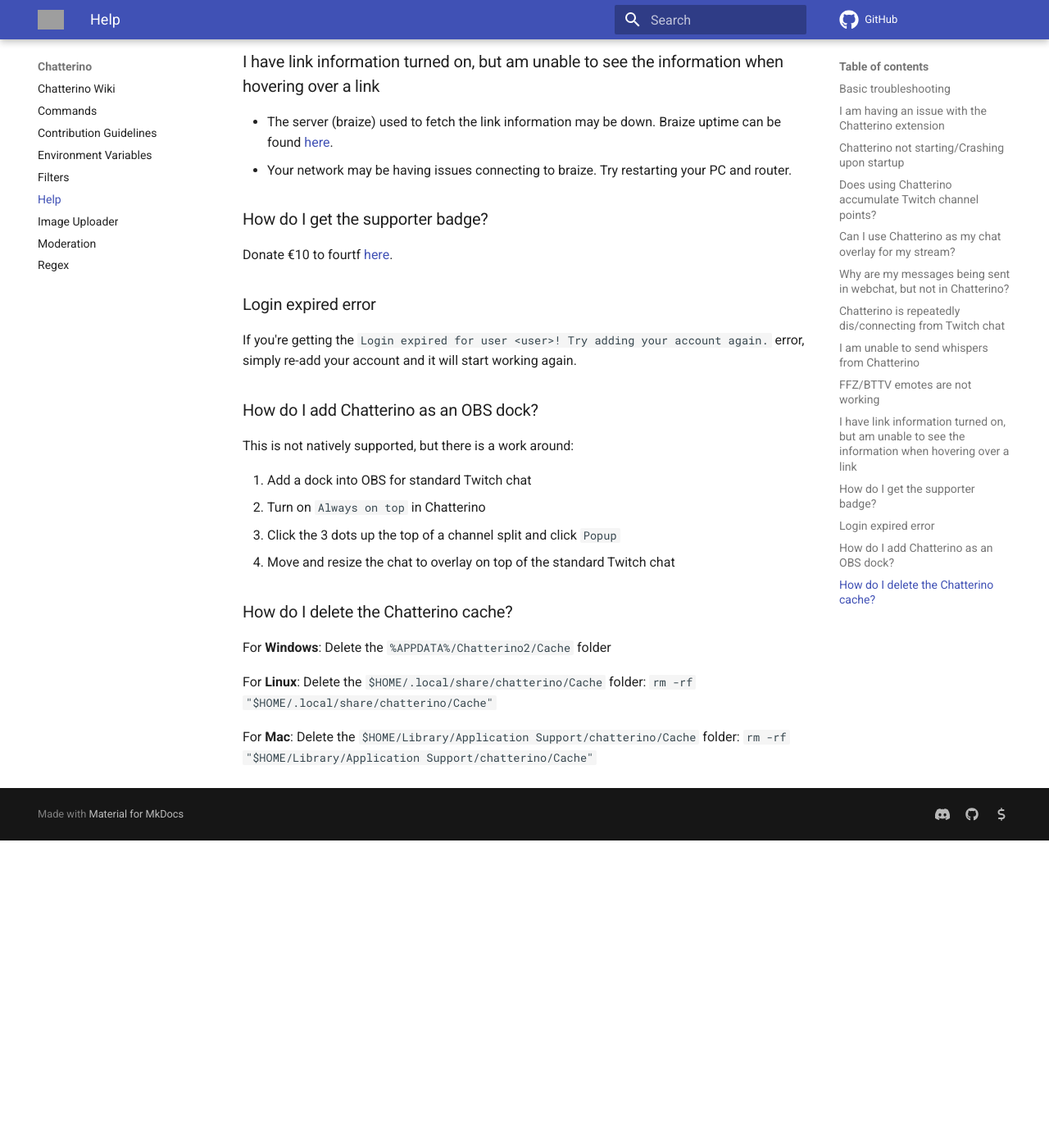
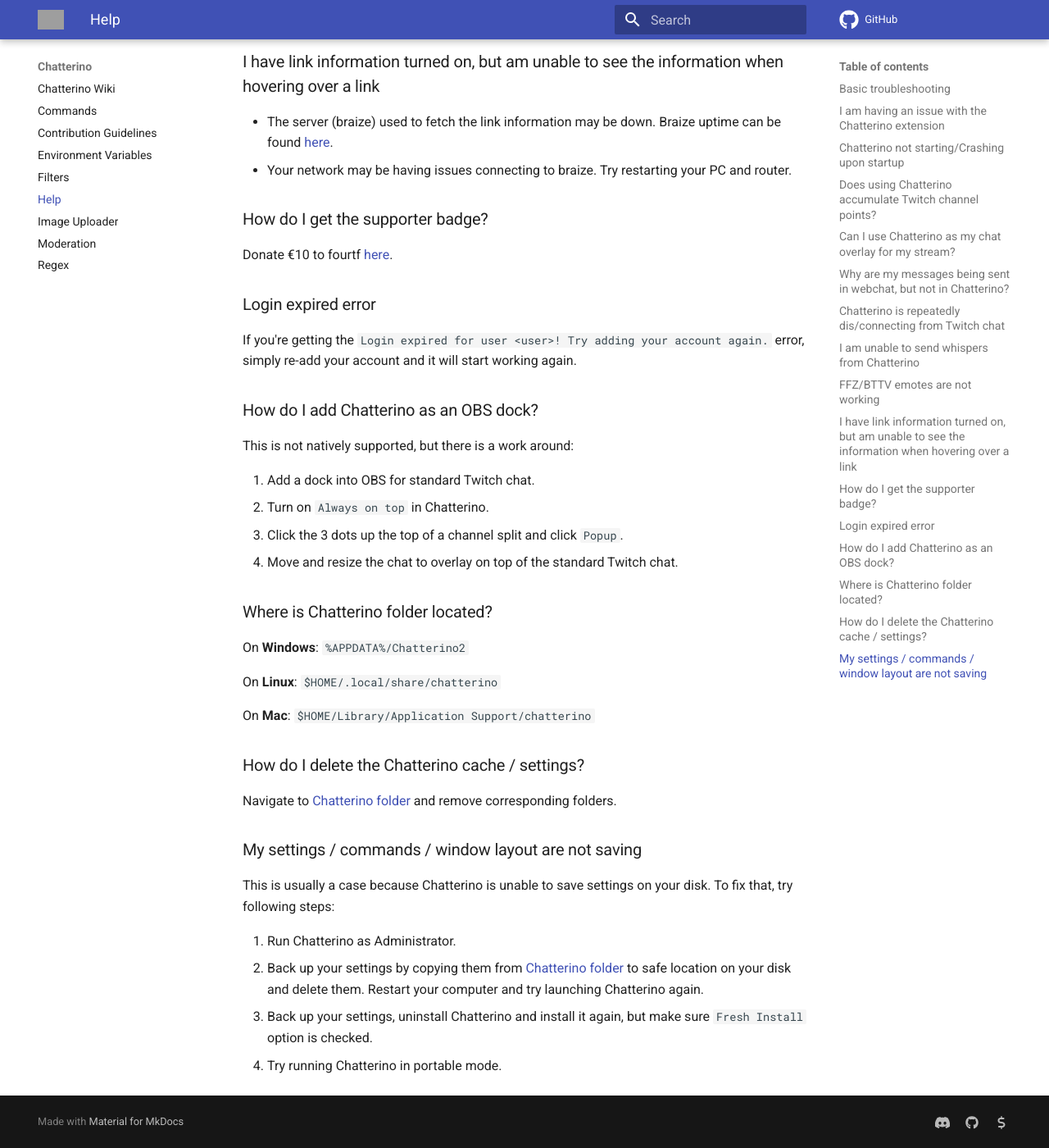
Before and after one commit to Chatterino/wiki, an MkDocs documentation site: the page built from docs/Help.md, in a window 1280 px wide and 1400 px high, scrolled down 2249 px. Shown: the whole window at 82% size. Built offline with MkDocs 1.6.1 and Material for MkDocs 9.7.7, drawn with Linux system fonts in a browser that asks for light colours; comment, search, counter and statistics services are not loaded; before the commit the page ends 3274 px from its top, so only the background shows below that; grey boxes are pictures that could not be loaded.

Commit message:
Added default folder and more troubleshooting docs
We refer to "appdata folder" as "Chatterino folder" and there are also troubleshooting steps for Chatterino not saving user settings.

```diff
--- a/docs/Help.md
+++ b/docs/Help.md
@@ -68,18 +68,28 @@
 ### How do I add Chatterino as an OBS dock?
 This is not natively supported, but there is a work around:
 
-1. Add a dock into OBS for standard Twitch chat
-2. Turn on `Always on top` in Chatterino
-3. Click the 3 dots up the top of a channel split and click `Popup`
-4. Move and resize the chat to overlay on top of the standard Twitch chat
+1. Add a dock into OBS for standard Twitch chat.
+2. Turn on `Always on top` in Chatterino.
+3. Click the 3 dots up the top of a channel split and click `Popup`.
+4. Move and resize the chat to overlay on top of the standard Twitch chat.
 
-### How do I delete the Chatterino cache?
+### Where is Chatterino folder located?
+On **Windows**:
+`%APPDATA%/Chatterino2`
 
-For **Windows**:
-Delete the `%APPDATA%/Chatterino2/Cache` folder
+On **Linux**:
+`$HOME/.local/share/chatterino`
 
-For **Linux**:
-Delete the `$HOME/.local/share/chatterino/Cache` folder: `rm -rf "$HOME/.local/share/chatterino/Cache"`
+On **Mac**:
+`$HOME/Library/Application Support/chatterino`
 
-For **Mac**:
-Delete the `$HOME/Library/Application Support/chatterino/Cache` folder: `rm -rf "$HOME/Library/Application Support/chatterino/Cache"`
+### How do I delete the Chatterino cache / settings?
+Navigate to [Chatterino folder](#where-is-chatterino-folder-located) and remove corresponding folders.
+
+### My settings / commands / window layout are not saving
+This is usually a case because Chatterino is unable to save settings on your disk. To fix that, try following steps:
+
+1. Run Chatterino as Administrator.
+2. Back up your settings by copying them from [Chatterino folder](#where-is-chatterino-folder-located) to safe location on your disk and delete them. Restart your computer and try launching Chatterino again.
+3. Back up your settings, uninstall Chatterino and install it again, but make sure `Fresh Install` option is checked.
+4. Try running Chatterino in portable mode.
```
